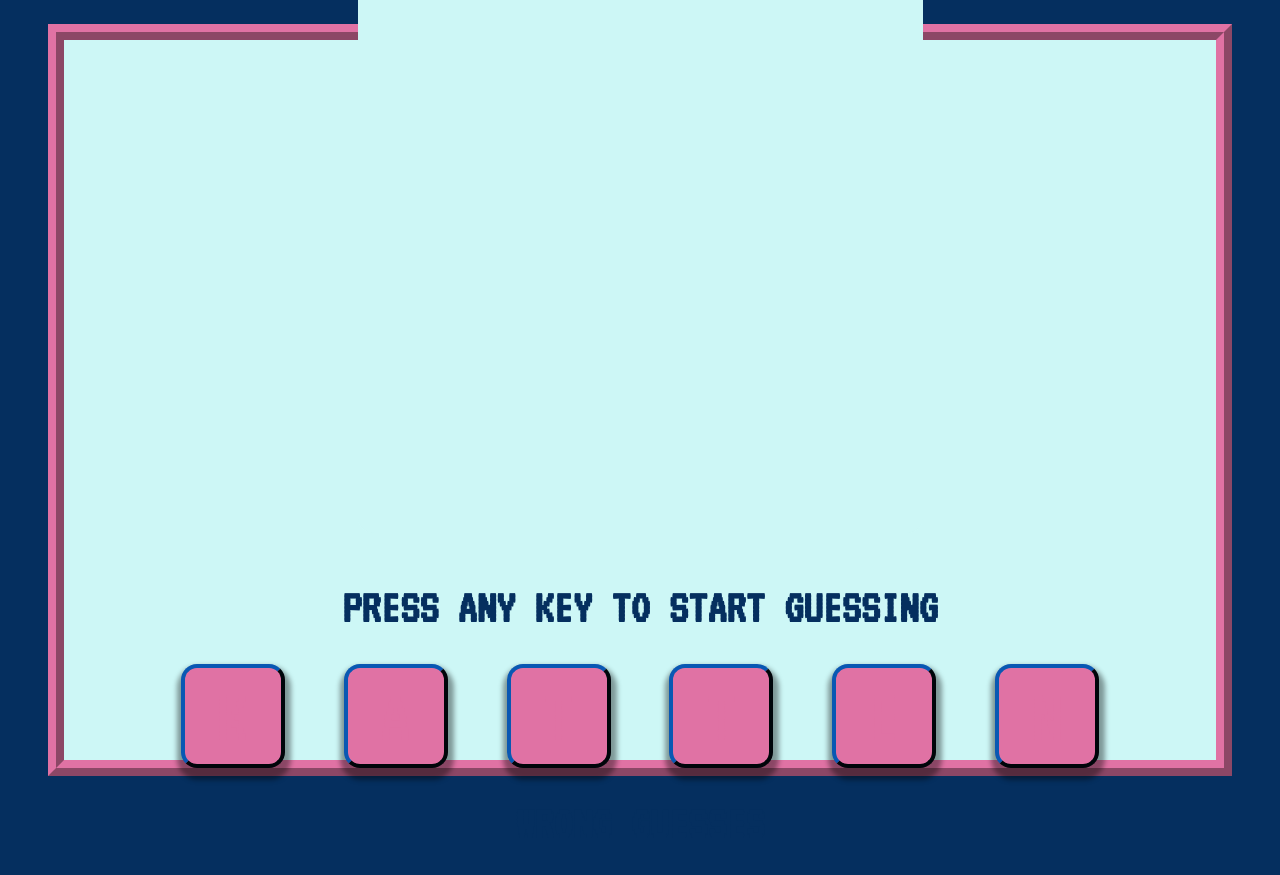
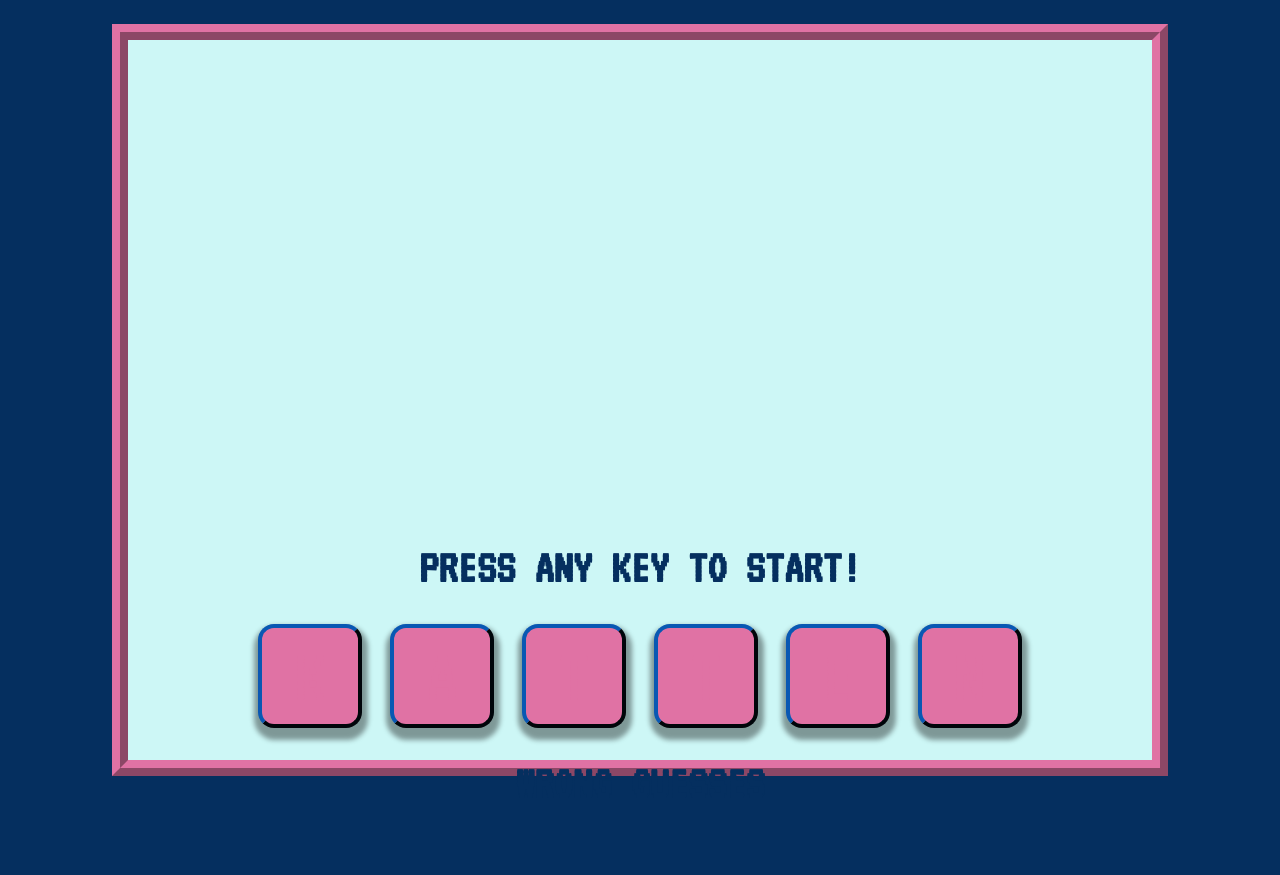
Before and after one commit to annatbg/hangman, a plain HTML site: page index.html in a window 1280 px wide. Drawn offline with Linux system fonts and the light colour scheme.

Commit message:
small fix

```diff
--- a/index.html
+++ b/index.html
@@ -11,7 +11,7 @@
   </head>
   <body>
     <div class="gameWrapper">
-      <figure>
+      <figure class="hangman-img">
         <svg
           width="501"
           height="565"
@@ -68,9 +68,11 @@
           />
         </svg>
       </figure>
-      <div class="about"><h2>Press any key to start guessing</h2></div>
+      <div class="about"><h2>Press any key to start!</h2></div>
 
-      <div class="keyboardArea"></div>
+      <div class="keyboardArea">
+
+      </div>
       <h2 class="wrong-h2">Wrong guesses</h2>
       <div class="guessedLetters"></div>
 
@@ -82,6 +84,9 @@
 
 
 
+
+
+
     <script src="script.js"></script>
   </body>
 </html>
--- a/script.js
+++ b/script.js
@@ -1,4 +1,5 @@
 // variabler och arrayer
+
 let about = document.querySelector(".about");
 let wordArray = [
   "pirat",
@@ -61,6 +62,7 @@ function createCardArea() {
     keyboardArea.appendChild(keyArea);
     keyAreas.push(keyArea);
   }
+  console.log(randomWord);
 }
 
 function resetCardArea() {
@@ -88,8 +90,6 @@ createCardArea();
 let gameOver = false;
 // eventlistener keypress
 document.addEventListener("keypress", function (event) {
-  //const key = event.key;
-  // let matchFound = false;
   //kontrollera om spelet inte är över
   if (!guessedLettersArray.includes(event.key) && gameOver == false) {
     //pusha bokstaven till arrayen
@@ -104,8 +104,11 @@ document.addEventListener("keypress", function (event) {
         keyAreas[i].style.color = "black";
         counter++;
         matchFound = true;
-
+        // text styling i about-div
         about.textContent = `Den fanns!`;
+        about.style.fontSize = "3rem";
+        about.style.fontWeight = "600";
+        about.style.fontFamily = "VT323";
         console.log("counter:", counter);
       }
     }
@@ -116,20 +119,18 @@ document.addEventListener("keypress", function (event) {
       wrongGuesses.push(event.key);
       hangmanArray[tries - 1].style.display = "block";
       about.textContent = ``;
-
       guessedLetters.textContent = `"${wrongGuesses}" finns inte! försök ${tries}/6`;
-
       console.log("Tries:", tries);
     }
 
     //kontrollera om spelet är vunnet
     if (counter == keyAreas.length) {
       gameOver = true;
+      let wholeWord = keyAreas.map((area) => area.textContent).join("");
       console.log("Du vann! spela igen?");
-      about.textContent = "Du vann! spela igen?";
+      about.textContent = "";
       //visa knapparna
-      popupText.textContent = `Du vann! spela igen?`;
-
+      popupText.textContent = `Du vann! :) Ordet var: "${wholeWord}"! Spela igen?`;
       popupContainer.style.display = "flex";
       startButton.style.display = "block";
     }
@@ -139,19 +140,19 @@ document.addEventListener("keypress", function (event) {
         part.style.display = "block";
       }
       console.log("Du förlorade... spela igen?");
-
       gameOver = true;
 
       //säg vad det hela ordet är
       let wholeWord = keyAreas.map((area) => area.textContent).join("");
-      about.textContent = `Ordet var: "${wholeWord}"! Du förlorade, spela igen?`;
-      popupText.textContent = `Ordet var: "${wholeWord}"! Du förlorade, spela igen?`;
+      about.textContent = "";
+      popupText.textContent = `Du förlorade :( Ordet var: "${wholeWord}"! Spela igen?`;
       //visa restart knapp
       startButton.style.display = "block";
       popupContainer.style.display = "flex";
     }
   } else if (guessedLettersArray.includes(event.key)) {
-    about.style.fontSize = "2rem";
+    // text styling i about-div
+    about.style.fontSize = "3rem";
     about.style.fontWeight = "600";
     about.style.fontFamily = "VT323";
     about.textContent = `du har redan gissat på ${event.key}`;
@@ -159,6 +160,7 @@ document.addEventListener("keypress", function (event) {
   }
 });
 
+// starta om spelet med start-button
 startButton.addEventListener("click", () => {
   resetCardArea();
   createCardArea();
--- a/styles.css
+++ b/styles.css
@@ -17,7 +17,7 @@ body {
 
 .gameWrapper {
   height: 90%;
-  width: 90%;
+  width: 80%;
   background-color: #cdf7f6;
   /* border-radius: 2rem; */
   border: ridge 1rem #e072a4;
@@ -30,11 +30,12 @@ body {
 
 .keyboardArea {
   height: 8rem;
-  width: 90%;
+  width: 80%;
   display: flex;
   justify-content: space-evenly;
   align-items: center;
   margin: 1rem;
+  /* border: solid 2px red; */
 }
 
 .keyArea {
@@ -53,21 +54,13 @@ body {
   box-shadow: 1px 7px 5px 5px rgba(0, 0, 0, 0.384);
   font-family: "VT323", monospace;
 }
+
 .startButton {
-  /* border-radius: 1rem;
-  width: 20rem;
-  height: 10rem;
-  border: 0.3rem outset black;
-  background-color: white;
-  font-size: 2rem;
-  display: none; */
   display: flex;
-
   padding: 2rem;
   justify-content: center;
   align-items: center;
   width: fit-content;
-  /* height: 6rem; */
   border-radius: 1rem;
   user-select: none;
   background-color: #052f5f;
@@ -75,23 +68,34 @@ body {
   color: #e072a4;
   box-shadow: 1px 7px 5px 5px rgba(0, 0, 0, 0.384);
   font-family: "VT323", monospace;
+  cursor: pointer;
 }
+
 .startButton:hover {
   transform: scale(1.1);
   transition: 0.5s;
 }
-svg {
-  padding: 2rem;
-  background-color: #cdf7f6;
-  border-radius: 1rem;
-  margin: 2rem;
+
+.hangman-img {
+  padding: 1rem;
+  margin-bottom: 1rem;
+  /* border: solid 2px red; */
+  /* background-color: #cdf7f6; */
+  /* width: 60%; */
 }
 
-h2 {
+.about h2 {
   font-weight: 600;
   margin: 1rem;
+  font-size: 3rem;
+  text-align: center;
+}
 
+.wrong-h2 {
+  font-weight: 600;
+  margin: 1rem;
   font-size: 3rem;
+  text-align: center;
 }
 
 .guessedLetters {
@@ -100,9 +104,6 @@ h2 {
   align-items: center;
   font-size: 2rem;
   padding: 1rem;
-  /* width: 30rem;
-  height: 10rem; */
-  /* border-radius: 1rem; */
   margin: 1rem;
 }
 
```
Also changed, not shown: 1 other file.
